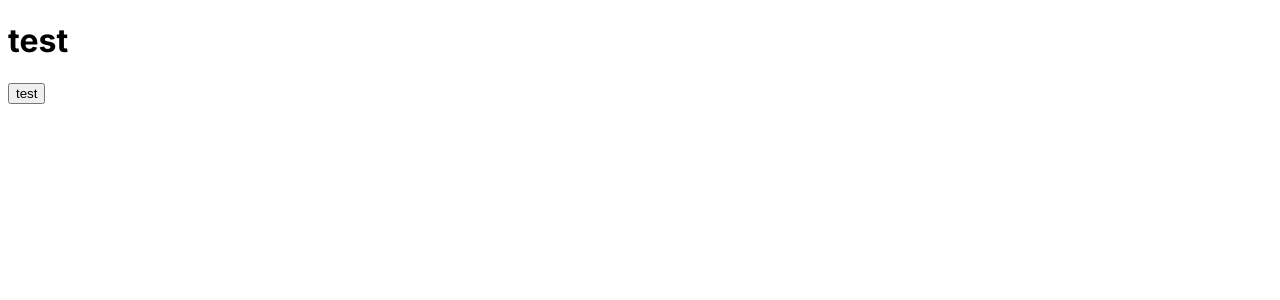
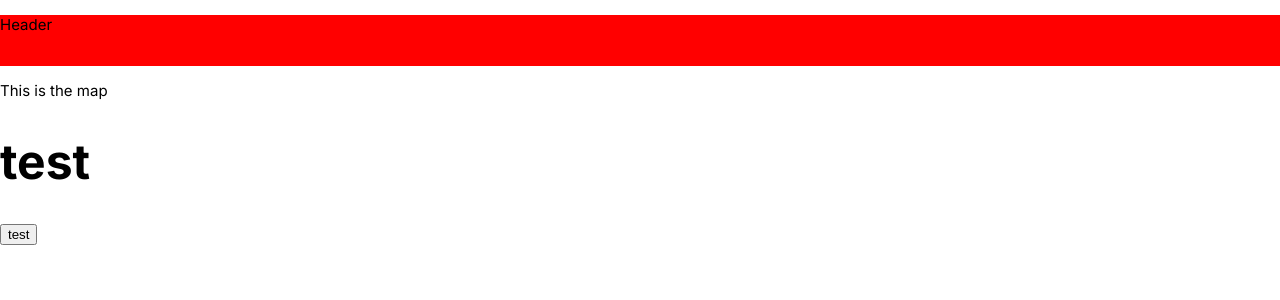
Before and after one commit to kadisonm/metro-app, a Next.js app: page / in a window 1280 px wide. Shown: the top 300 px of the page. Built offline with nearby package versions, Linux system fonts and the light colour scheme.

Commit message:
Set up header component

```diff
--- /dev/null
+++ b/src/app/components/_index.scss
@@ -0,0 +1 @@
+@import './header';
--- /dev/null
+++ b/src/app/components/header/index.tsx
@@ -0,0 +1,8 @@
+export default function Header() {
+    return(
+        <div className="header">
+            <p>Header</p>
+
+        </div>
+    )
+}
--- a/src/app/globals.css
+++ b/src/app/globals.css
@@ -1,3 +1,29 @@
+.header {
+  margin: 0;
+  padding: 0;
+  width: 100%;
+  height: 51px;
+  background-color: red;
+}
 
+body {
+  margin: 0;
+}
+
+h1 {
+  font-size: 48px;
+}
+
+h2 {
+  font-size: 32px;
+}
+
+h3 {
+  font-size: 20px;
+}
+
+p {
+  font-size: 15px;
+}
 
 /*# sourceMappingURL=globals.css.map */
--- a/src/app/page.tsx
+++ b/src/app/page.tsx
@@ -1,7 +1,7 @@
 'use client';
 
-import Image from "next/image";
-import styles from "./page.module.css";
+import Map from "./pages/map"
+import Header from "./components/header"
 
 export default function Home() {
   function clicked() {
@@ -9,6 +9,10 @@ export default function Home() {
   }
 
   return (
+    <>
+      <Header/>
+      <Map/>
+
       <div className="">
         <h1>
           test
@@ -18,5 +22,6 @@ export default function Home() {
           test
         </button>
       </div>
+    </>
   );
 }
--- /dev/null
+++ b/src/app/pages/map.tsx
@@ -0,0 +1,8 @@
+export default function Maps() {
+
+    return(
+        <>
+            <p>This is the map</p>
+        </>
+    )
+}
--- a/src/app/scss/styles.scss
+++ b/src/app/scss/styles.scss
@@ -1,3 +1,22 @@
+@import '../components';
+@import './variables.scss';
+
 body {
+    margin: 0;
+}
 
+h1 {
+    font-size: 48px;
 }
+
+h2 {
+    font-size: 32px;
+}
+
+h3 {
+    font-size: 20px;
+}
+
+p {
+    font-size: 15px;
+}
--- /dev/null
+++ b/src/app/scss/variables.scss
@@ -0,0 +1,7 @@
+$primary-text-colour: #484848;
+$secondary-text-colour:  #FFFFFF;
+
+$primary-background-colour: #EAEAEA;
+$secondary-background-colour: #FFFFFF;
+
+$primary-interactive-colour: #26A8E0;
--- a/src/main.ts
+++ b/src/main.ts
@@ -10,8 +10,8 @@ const appServe = app.isPackaged ? serve({
 
 const createWindow = () => {
   const win = new BrowserWindow({
-    width: 511,
-    height: 1080,
+    width: 430,
+    height: 932,
     resizable: false,
     title: "AdlMetro",
     webPreferences: {
```
Also changed, not shown: src/app/components/header/_index.scss (added, +11 -0 lines), src/app/pages/cards.tsx (added, +8 -0 lines), src/app/pages/history.tsx (added, +8 -0 lines), 1 other file (tests, documents, lock files or other folders). Lines whose indentation alone changed are shown as unchanged.
